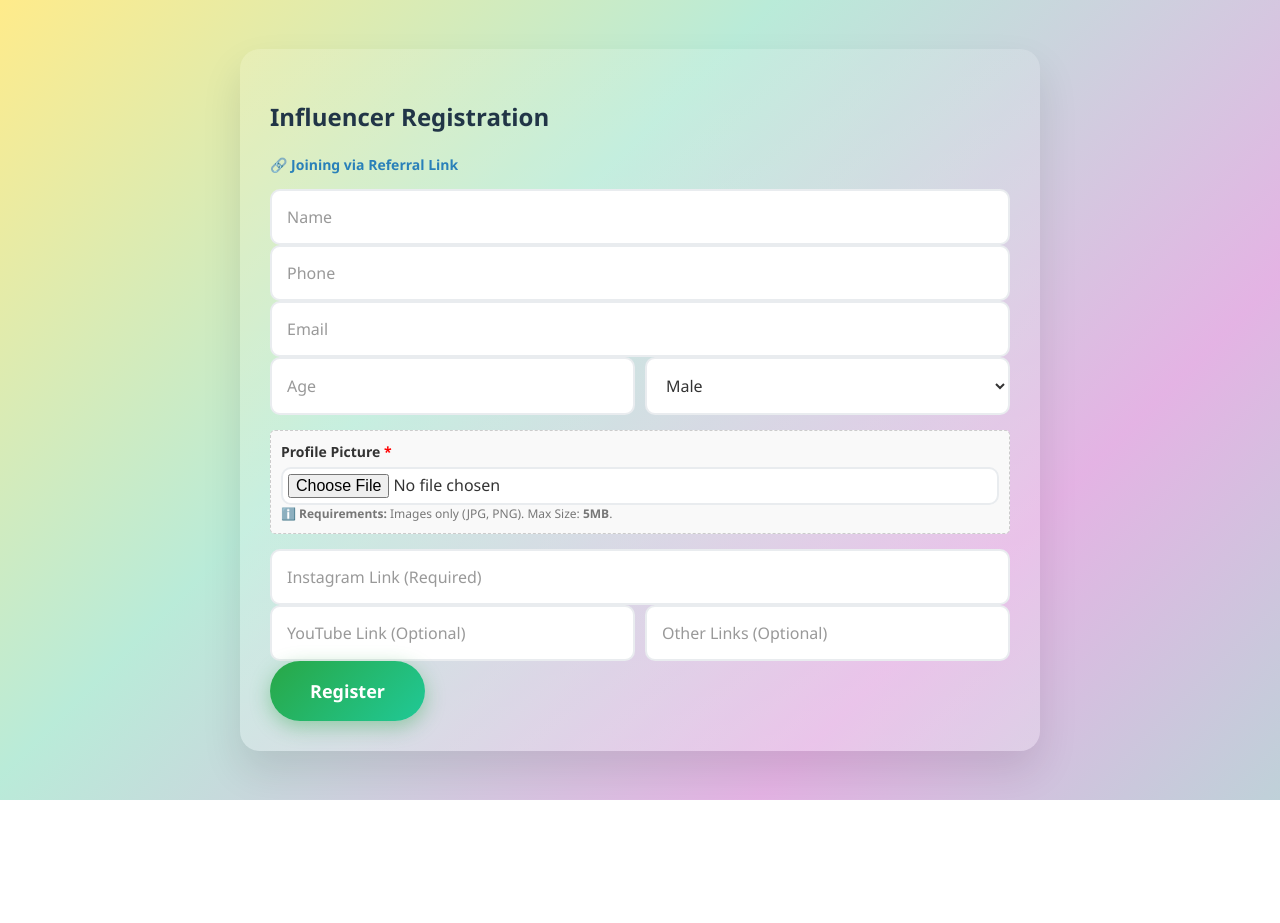
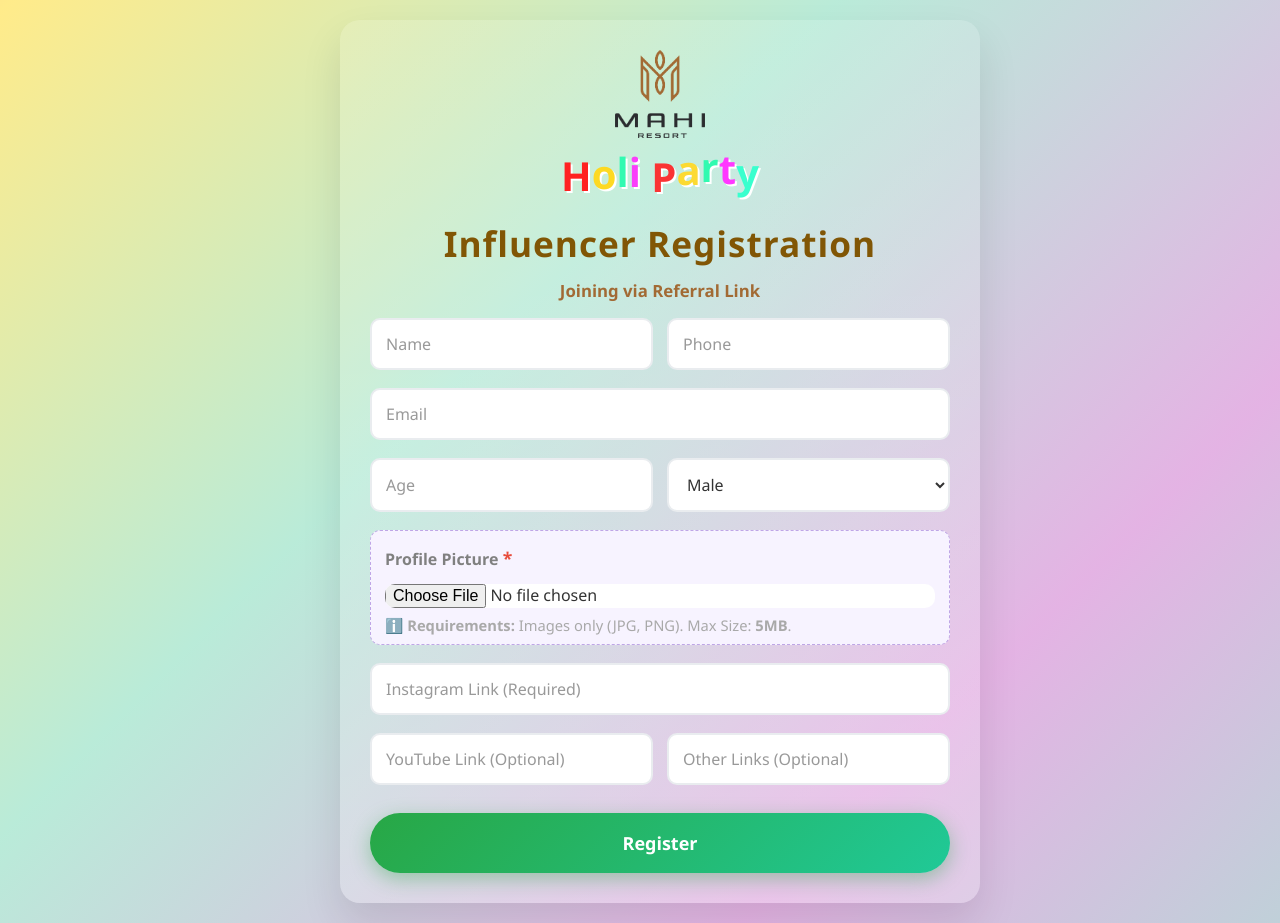
Before and after one commit to Nishith08/Influencers-Nominations, a React (Vite) app in the folder frontend/: page /influencers/1 in a window 1280 px wide. Before the commit the page ends 800 px from the top, so only its background shows below. Built offline with nearby package versions, Linux system fonts and the light colour scheme.

Commit message:
front end changes level 2

```diff
--- a/frontend/index.html
+++ b/frontend/index.html
@@ -2,7 +2,7 @@
 <html lang="en">
   <head>
     <meta charset="UTF-8" />
-    <link rel="icon" type="image/svg+xml" href="/vite.svg" />
+    <link rel="icon" type="image/svg+xml" href="/favicon.svg" />
     <meta name="viewport" content="width=device-width, initial-scale=1.0" />
     <script src="https://checkout.razorpay.com/v1/checkout.js"></script>
     <title>Mahi Holi Party Booking</title>
--- a/frontend/src/App.css
+++ b/frontend/src/App.css
@@ -1,3 +1,196 @@
+/* --- Influencer Register Page Styles --- */
+.influencer-register-container {
+  max-width: 700px;
+  margin: 40px auto;
+  background: rgba(255,255,255,0.85);
+  border-radius: 24px;
+  box-shadow: 0 8px 32px rgba(0,0,0,0.12);
+  padding: 40px 30px 32px 30px;
+  position: relative;
+}
+.register-title {
+  text-align: center;
+  color: #815605;
+  font-size: 2.2rem;
+  font-weight: 700;
+  margin-bottom: 8px;
+  margin-top: 8px;
+  letter-spacing: 1px;
+}
+.register-subtitle {
+  text-align: center;
+  font-size: 1.05rem;
+  font-weight: 600;
+  margin-top: 8px;
+  margin-bottom: 15px;
+
+}
+.register-subtitle.invite {
+  color: #9b22cf;
+}
+.register-subtitle.referral {
+  color: #a26a34;
+}
+.register-form {
+  display: flex;
+  flex-direction: column;
+  gap: 18px;
+}
+.register-form .input-group {
+  display: flex;
+  gap: 14px;
+}
+.register-form .small-group {
+  gap: 14px;
+}
+.register-form input,
+.register-form select {
+  padding: 13px 14px;
+  border-radius: 10px;
+  border: 2px solid #e9ecef;
+  font-size: 1rem;
+  background: #fff;
+  color: #333;
+  transition: border-color 0.2s, box-shadow 0.2s;
+}
+.register-form input:focus,
+.register-form select:focus {
+  border-color: #7d2ae8;
+  box-shadow: 0 0 0 2px #e6d6fa;
+}
+.profile-pic-upload {
+  background: #f7f3ff;
+  border: 1.5px dashed #bfa6e6;
+  border-radius: 10px;
+  padding: 14px 14px 8px 14px;
+  margin-bottom: 0;
+}
+.profile-pic-upload label {
+  font-size: 1rem;
+  color: gray;
+  font-weight: 600;
+  margin-bottom: 6px;
+  display: block;
+}
+.profile-pic-upload .required {
+  color: #e74c3c;
+  font-size: 1.1em;
+}
+.profile-pic-upload input[type="file"] {
+  margin-top: 6px;
+  background: #fff;
+  border: none;
+  padding: 0;
+}
+.requirement-text {
+  font-size: 0.92rem;
+  color: darkgray;
+  margin-top: 6px;
+  margin-bottom: 0;
+}
+.register-btn {
+  margin-top: 10px;
+  background: linear-gradient(90deg, #7d2ae8 0%, #f7971e 100%);
+  color: #fff;
+  border: none;
+  border-radius: 50px;
+  padding: 15px 0;
+  font-size: 1.15rem;
+  font-weight: 700;
+  box-shadow: 0 4px 16px rgba(125,42,232,0.10);
+  transition: background 0.2s, transform 0.2s;
+}
+.register-btn:hover {
+  background: linear-gradient(90deg, #f7971e 0%, #7d2ae8 100%);
+  transform: translateY(-2px) scale(1.03);
+}
+/* Modal Styles */
+.modal-overlay {
+  position: fixed;
+  top: 0; left: 0; width: 100vw; height: 100vh;
+  background: rgba(0,0,0,0.55);
+  display: flex;
+  align-items: center;
+  justify-content: center;
+  z-index: 2000;
+}
+.modal-content {
+  background: #fff;
+  border-radius: 18px;
+  padding: 36px 24px 28px 24px;
+  width: 90vw;
+  max-width: 370px;
+  text-align: center;
+  box-shadow: 0 8px 32px rgba(125,42,232,0.13);
+}
+.modal-emoji {
+  font-size: 2.7rem;
+  margin-bottom: 8px;
+}
+.modal-title {
+  color: #28a745;
+  margin-bottom: 8px;
+  font-size: 1.3rem;
+  font-weight: 700;
+}
+.modal-desc {
+  color: #555;
+  font-size: 1rem;
+  margin-bottom: 18px;
+}
+.modal-password {
+  background: #f7f3ff;
+  color: #7d2ae8;
+  padding: 13px 0;
+  border-radius: 8px;
+  border: 1.5px dashed #bfa6e6;
+  margin: 18px 0 18px 0;
+  font-weight: 700;
+  font-size: 1.15rem;
+  letter-spacing: 1px;
+}
+.modal-btn-group {
+  display: flex;
+  gap: 10px;
+  justify-content: center;
+}
+.modal-btn {
+  flex: 1;
+  padding: 10px 0;
+  border-radius: 6px;
+  border: none;
+  font-weight: 600;
+  font-size: 1rem;
+  cursor: pointer;
+  transition: background 0.2s, transform 0.2s;
+}
+.copy-btn {
+  background: #f39c12;
+  color: #fff;
+}
+.copy-btn:hover {
+  background: #e67e22;
+  transform: scale(1.04);
+}
+.login-btn {
+  background: #3498db;
+  color: #fff;
+}
+.login-btn:hover {
+  background: #217dbb;
+  transform: scale(1.04);
+}
+@media (max-width: 600px) {
+  .influencer-register-container {
+    padding: 18px 4vw 18px 4vw;
+  }
+  .register-title {
+    font-size: 1.5rem;
+  }
+  .modal-content {
+    padding: 18px 6vw 18px 6vw;
+  }
+}
 /* General Reset */
 * {
   box-sizing: border-box;
@@ -144,7 +337,7 @@ body {
 .input-group {
   display: flex;
   gap: 15px;
-  margin-bottom: 15px;
+  /* margin-bottom: 15px;  */
 }
 input, select {
   width: 100%;
--- a/frontend/src/pages/InfluencerDashboard.jsx
+++ b/frontend/src/pages/InfluencerDashboard.jsx
@@ -74,7 +74,7 @@ const InfluencerDashboard = () => {
 
       {/* --- HEADER WITH PROFILE DROPDOWN --- */}
       <div style={{ display: 'flex', justifyContent: 'space-between', alignItems: 'center', marginBottom: '20px', position: 'relative', color: '#333' }}>
-        <h1>Welcome, {user.name}</h1>
+        <h2>Welcome, {user.name}</h2>
 
         {/* Profile Icon Wrapper */}
         <div ref={dropdownRef} style={{ position: 'relative' }}>
@@ -208,10 +208,10 @@ const InfluencerDashboard = () => {
             }}>
                 <button
                     onClick={() => setShowProfileModal(false)}
-                    style={{ position: 'absolute', top: '10px', right: '15px', background: 'none', border: 'none', fontSize: '20px', cursor: 'pointer' }}
+                    style={{ position: 'absolute', top: '10px', right: '15px', background: 'none', border: 'none', fontSize: '20px', cursor: 'pointer', color: 'crimson' }}
                 >✖</button>
 
-                <h2 style={{ textAlign: 'center', marginBottom: '20px', borderBottom: '2px solid #3498db', paddingBottom: '10px' }}>My Profile</h2>
+                <h2 style={{ textAlign: 'center', marginBottom: '20px', marginTop: '0', borderBottom: '2px solid #3498db', paddingBottom: '10px', color: '#3498db' }}>My Profile</h2>
 
                 <div style={{ display: 'flex', flexDirection: 'column', gap: '10px', alignItems: 'center' }}>
                      {/* Large Profile Picture in Modal */}
@@ -235,7 +235,7 @@ const InfluencerDashboard = () => {
                         </div>
                     )}
 
-                    <div style={{ width: '100%', textAlign: 'left' }}>
+                    <div style={{ width: '100%', textAlign: 'left', color: '#333' }}>
                         <p><strong>Name:</strong> {user.name}</p>
                         <p><strong>Email:</strong> {user.email}</p>
                         <p><strong>Phone:</strong> {user.phone}</p>
--- a/frontend/src/pages/InfluencerLogin.jsx
+++ b/frontend/src/pages/InfluencerLogin.jsx
@@ -23,13 +23,91 @@ const InfluencerLogin = () => {
   };
 
   return (
-    <div className="container">
-      <h2>Influencer Login</h2>
-      <form onSubmit={handleLogin}>
-        <input type="email" placeholder="Email" onChange={e => setCreds({...creds, email: e.target.value})} />
-        <input type="password" placeholder="Password" onChange={e => setCreds({...creds, password: e.target.value})} />
-        <button className="pay-btn">Login</button>
-      </form>
+    <div style={{ minHeight: '100vh', display: 'flex', alignItems: 'center', justifyContent: 'center', background: 'none' }}>
+      <div style={{
+        background: 'rgba(255,255,255,0.18)',
+        boxShadow: '0 8px 32px 0 rgba(31, 38, 135, 0.37)',
+        backdropFilter: 'blur(8px)',
+        WebkitBackdropFilter: 'blur(8px)',
+        borderRadius: '24px',
+        border: '1.5px solid rgba(255,255,255,0.25)',
+        padding: '40px 32px 32px 32px',
+        maxWidth: 520,
+        width: '100%',
+        position: 'relative',
+        display: 'flex',
+        flexDirection: 'column',
+        alignItems: 'center',
+      }}>
+        <img src="/MAHI_LOGO.png" alt="Mahi Logo" style={{ width: 100, marginBottom: 0 }} />
+        <h2
+          style={{
+            fontSize: '2.7rem',
+            fontWeight: 800,
+            marginBottom: 10,
+            marginTop: 10,
+            letterSpacing: 2,
+            background: 'linear-gradient(90deg, #7d2ae8 0%, #f7971e 100%)',
+            WebkitBackgroundClip: 'text',
+            WebkitTextFillColor: 'transparent',
+            textShadow: '0 4px 24px rgba(125,42,232,0.13), 0 1px 0 #fff',
+            textAlign: 'center',
+            borderRadius: 8,
+            padding: '6px 0',
+          }}
+        >
+          Influencer Login
+        </h2>
+        <form onSubmit={handleLogin} style={{ width: '100%', display: 'flex', flexDirection: 'column', gap: 18 }}>
+          <input
+            type="email"
+            placeholder="Email"
+            onChange={e => setCreds({ ...creds, email: e.target.value })}
+            style={{
+              padding: '13px 14px',
+              borderRadius: 10,
+              border: '2px solid #e9ecef',
+              fontSize: '1rem',
+              background: 'rgba(255,255,255,0.7)',
+              color: '#333',
+              marginBottom: 6,
+              boxShadow: '0 1px 4px rgba(125,42,232,0.04)',
+              outline: 'none',
+            }}
+            required
+          />
+          <input
+            type="password"
+            placeholder="Password"
+            onChange={e => setCreds({ ...creds, password: e.target.value })}
+            style={{
+              padding: '13px 14px',
+              borderRadius: 10,
+              border: '2px solid #e9ecef',
+              fontSize: '1rem',
+              background: 'rgba(255,255,255,0.7)',
+              color: '#333',
+              marginBottom: 6,
+              boxShadow: '0 1px 4px rgba(125,42,232,0.04)',
+              outline: 'none',
+            }}
+            required
+          />
+          <button className="pay-btn" style={{
+            marginTop: 10,
+            background: 'linear-gradient(90deg, #7d2ae8 0%, #f7971e 100%)',
+            color: '#fff',
+            border: 'none',
+            borderRadius: 50,
+            padding: '15px 0',
+            fontSize: '1.15rem',
+            fontWeight: 700,
+            boxShadow: '0 4px 16px rgba(125,42,232,0.10)',
+            transition: 'background 0.2s, transform 0.2s',
+            width: '100%',
+          }}>Login</button>
+        </form>
+      </div>
     </div>
   );
 };
--- a/frontend/src/pages/InfluencerRegister.jsx
+++ b/frontend/src/pages/InfluencerRegister.jsx
@@ -1,3 +1,4 @@
+
 import React, { useState } from 'react';
 import axios from 'axios';
 import { useParams } from 'react-router-dom';
@@ -88,98 +89,78 @@ const InfluencerRegister = ({ mode }) => {
     window.location.href = '/influencers/login';
   };
 
+
   return (
-    <div className="container" style={{ position: 'relative' }}>
-      <h2>Influencer Registration</h2>
-
+    <div className="container influencer-register-container">
+      <div style={{ display: 'flex', flexDirection: 'column', alignItems: 'center', marginBottom: 10 }}>
+        <img src="/MAHI_LOGO.png" alt="Mahi Logo" style={{ width: 90, height: 'auto', marginBottom: 0, borderRadius: 12 }} />
+      </div>
+        <div style={{ display: 'flex', flexDirection: 'column', alignItems: 'center', marginBottom: 0 }}>
+            <h1 className="holi-title">
+              <span>H</span><span>o</span><span>l</span><span>i</span><span>&nbsp;</span><span>P</span><span>a</span><span>r</span><span>t</span><span>y</span>
+            </h1>
+        </div>
+      <h2 className="register-title">Influencer Registration</h2>
       {mode === 'invite' ? (
-        <p style={{ fontSize: '14px', color: '#8e44ad', fontWeight: 'bold' }}>🚀 Joining via Admin Invite</p>
+        <p className="register-subtitle invite">Joining via Admin Invite</p>
       ) : (
-        <p style={{ fontSize: '14px', color: '#2980b9', fontWeight: 'bold' }}>🔗 Joining via Referral Link</p>
+        <p className="register-subtitle referral">Joining via Referral Link</p>
       )}
 
-      <form onSubmit={handleSubmit}>
+      <form className="register-form" onSubmit={handleSubmit}>
+        <div className="input-group">
           <input name="name" placeholder="Name" required onChange={handleChange} />
           <input name="phone" placeholder="Phone" required onChange={handleChange} />
+        </div>
+        <div className="input-group">
           <input name="email" placeholder="Email" required onChange={handleChange} />
-        <div style={{display:'flex', gap:'10px'}}>
+        </div>
+        <div className="input-group small-group">
           <input name="age" type="number" placeholder="Age" required onChange={handleChange} />
           <select name="gender" onChange={handleChange}>
-                <option>Male</option><option>Female</option>
+            <option>Male</option>
+            <option>Female</option>
           </select>
         </div>
-
-        {/* --- UPDATED PROFILE PICTURE INPUT SECTION --- */}
-        <div style={{ margin: '15px 0', textAlign: 'left', background: '#f9f9f9', padding: '10px', borderRadius: '5px', border: '1px dashed #ccc' }}>
-            <label style={{ fontSize: '14px', color: '#333', display: 'block', marginBottom: '5px', fontWeight: 'bold' }}>
-                Profile Picture <span style={{color:'red'}}>*</span>
+        <div className="profile-pic-upload">
+          <label>
+            Profile Picture <span className="required">*</span>
           </label>
-
           <input
             type="file"
             accept="image/png, image/jpeg, image/jpg, image/webp"
             required
             onChange={handleFileChange}
-                style={{ padding: '5px', width: '100%' }}
           />
-
-            {/* Visual Requirement Text */}
-            <p style={{ fontSize: '12px', color: '#777', marginTop: '5px', margin: 0 }}>
+          <p className="requirement-text">
             ℹ️ <strong>Requirements:</strong> Images only (JPG, PNG). Max Size: <strong>5MB</strong>.
           </p>
         </div>
-
+        <div className="input-group">
           <input name="instagram" placeholder="Instagram Link (Required)" required onChange={handleChange} />
-        <div style={{display:'flex', gap:'10px'}}>
+        </div>
+        <div className="input-group">
           <input name="youtube" placeholder="YouTube Link (Optional)" onChange={handleChange} />
           <input name="otherLinks" placeholder="Other Links (Optional)" onChange={handleChange} />
         </div>
-
-        <button type="submit" className="pay-btn">Register</button>
+        <button type="submit" className="pay-btn register-btn">Register</button>
       </form>
 
       {/* --- SUCCESS MODAL --- */}
       {showModal && (
-        <div style={{
-            position: 'fixed', top: 0, left: 0, width: '100%', height: '100%',
-            backgroundColor: 'rgba(0,0,0,0.6)', display: 'flex', justifyContent: 'center', alignItems: 'center',
-            zIndex: 1000
-        }}>
-            <div style={{
-                backgroundColor: 'white', padding: '30px', borderRadius: '15px',
-                width: '90%', maxWidth: '400px', textAlign: 'center',
-                boxShadow: '0 5px 15px rgba(0,0,0,0.3)'
-            }}>
-                <div style={{ fontSize: '50px', marginBottom: '10px' }}>🎉</div>
-                <h3 style={{ color: 'green', margin: '0 0 10px 0' }}>Registration Successful!</h3>
-                <p style={{ color: '#555', fontSize: '14px' }}>Please save your secure password below to login.</p>
-
-                <div style={{
-                    background: '#f4f4f4', padding: '15px', borderRadius: '8px',
-                    border: '1px dashed #aaa', margin: '20px 0', fontWeight: 'bold', fontSize: '18px', letterSpacing: '1px'
-                }}>
-                    {generatedPass}
-                </div>
-
-                <div style={{ display: 'flex', gap: '10px', justifyContent: 'center' }}>
-                    <button
-                        onClick={copyToClipboard}
-                        style={{ background: '#f39c12', color: 'white', border: 'none', padding: '10px 20px', borderRadius: '5px', cursor: 'pointer', fontWeight:'bold' }}
-                    >
-                        📋 Copy Password
-                    </button>
-
-                    <button
-                        onClick={goToLogin}
-                        style={{ background: '#3498db', color: 'white', border: 'none', padding: '10px 20px', borderRadius: '5px', cursor: 'pointer', fontWeight:'bold' }}
-                    >
-                        Login ➡
-                    </button>
+        <div className="modal-overlay">
+          <div className="modal-content">
+            <div className="modal-emoji">🎉</div>
+            <h3 className="modal-title">Registration Successful!</h3>
+            <p className="modal-desc">Please save your secure password below to login.</p>
+            <div className="modal-password">{generatedPass}</div>
+            <div className="modal-btn-group">
+              <button onClick={copyToClipboard} className="modal-btn copy-btn">📋 Copy Password</button>
+              <button onClick={goToLogin} className="modal-btn login-btn">Login ➡</button>
             </div>
           </div>
         </div>
       )}
-
     </div>
   );
 };
--- a/frontend/vite.config.js
+++ b/frontend/vite.config.js
@@ -9,7 +9,7 @@ export default defineConfig({
     // NOTE: You must JSON.stringify strings so they are treated as code values
     '__FRONTEND_URL__': JSON.stringify('http://localhost:5173'),
     '__BACKEND_URL__': JSON.stringify('http://localhost:5000')
-    // '__FRONTEND_URL__': JSON.stringify('https://holi.sigmainternationalschool.com'),
-    // '__BACKEND_URL__': JSON.stringify('https://holi.sigmainternationalschool.com')
+    // '__FRONTEND_URL__': JSON.stringify('https://holi.mahiresort.site'),
+    // '__BACKEND_URL__': JSON.stringify('https://holi.mahiresort.site')
   }
 })
```
Also changed, not shown: frontend/public/favicon.svg (added). Lines whose indentation alone changed are shown as unchanged.
